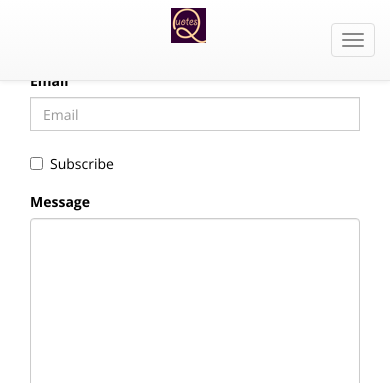
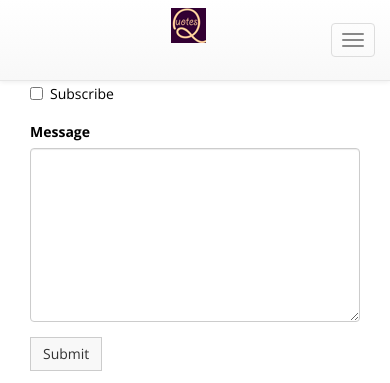
Before and after one commit to soutmesa/quotes, a PHP site: page /contact.php in a window 390 px wide; the page is wider, and only the part inside the window is pictured. Shown: the top 383 px of that part. Run offline with PHP 8.4, Linux system fonts and the light colour scheme.

Commit message:
updated margintop

```diff
--- a/contact.php
+++ b/contact.php
@@ -1,16 +1,16 @@
 <?php include('includes/header.php'); ?>
 
-	<div class="container" style="margin-top: 70px;">
-		<div class="col-lg-6">
+	<div class="container">
+		<div class="col-md-6 col-sm-12">
 			<form class="form-horizontal" role="form">
 				<div class="form-group">
-					<label for="inputEmail3" class="col-sm-2 control-label">Email</label>
-					<div class="col-sm-10">
+					<label for="inputEmail3" class="col-md-2 control-label">Email</label>
+					<div class="col-md-10">
 					  <input type="email" class="form-control" id="" placeholder="Email">
 					</div>
 				</div>
 				<div class="form-group">
-					<div class="col-sm-offset-2 col-sm-10">
+					<div class="col-md-offset-2 col-sm-10">
 						<div class="checkbox">
 							<label>
 								<input type="checkbox"> Subscribe
@@ -19,21 +19,21 @@
 					</div>
 				</div>
 				<div class="form-group">
-					<label for="inputPassword3" class="col-sm-2 control-label">Message</label>
-					<div class="col-sm-10">
+					<label for="inputPassword3" class="col-md-2 control-label">Message</label>
+					<div class="col-md-10">
 						<textarea class="form-control" rows="8"></textarea>
 					</div>
 				</div>
 				<div class="form-group">
-					<div class="col-sm-offset-2 col-sm-10">
+					<div class="col-md-offset-2 col-sm-10">
 					  <button type="submit" class="btn btn-default">Submit</button>
 					</div>
 				</div>
 			</form>
 		</div>
-		<div class="col-lg-6">
+		<div class="col-md-6 col-sm-12">
 			<div class="map">
-				<iframe src="https://www.google.com/maps/embed?pb=!1m14!1m8!1m3!1d1506.71022462298!2d104.8990666!3d11.5882283!3m2!1i1024!2i768!4f13.1!3m3!1m2!1s0x0000000000000000%3A0xec35b38bc42a4403!2z4Z6f4Z-S4Z6T4Z624Z6A4Z-L4Z6A4Z624Z6a4oCL4Z6X4Z684Z6Y4Z634Z6R4Z694Z6b4oCL4Z6C4Z-E4Z6A!5e1!3m2!1skm!2skh!4v1465547159615" width="600" height="450" frameborder="0" style="border:0" allowfullscreen></iframe>
+				<iframe src="https://www.google.com/maps/embed?pb=!1m14!1m8!1m3!1d1506.71022462298!2d104.8990666!3d11.5882283!3m2!1i1024!2i768!4f13.1!3m3!1m2!1s0x0000000000000000%3A0xec35b38bc42a4403!2z4Z6f4Z-S4Z6T4Z624Z6A4Z-L4Z6A4Z624Z6a4oCL4Z6X4Z684Z6Y4Z634Z6R4Z694Z6b4oCL4Z6C4Z-E4Z6A!5e1!3m2!1skm!2skh!4v1465547159615" width="100%" frameborder="0" style="border:0" allowfullscreen></iframe>
 			</div>
 		</div>
 	</div>
--- a/css/style.css
+++ b/css/style.css
@@ -50,7 +50,7 @@ body {
 	.scroll-top-wrapper {
 		display: none !important;
 	}
-	#slider {
+	.slider {
 		margin-top: 90px !important;
 	}
 }
--- a/index.php
+++ b/index.php
@@ -1,7 +1,7 @@
 <?php include('includes/header.php'); ?>
 		<!-- START SLIDER -->
 
-		<div class="slider" id="slider">
+		<div class="slider">
 			<div class="container">
 				<div id="about-slider">
 					<div id="carousel-slider" class="carousel slide" data-ride="carousel">
--- a/js/menuChange.js
+++ b/js/menuChange.js
@@ -1,7 +1,7 @@
 $(document).ready (function () {
   if($(window).width() > 767){
     //alert($(window).width());
-    $('.slider').css('margin-top', '100');
+    $('.navbar').removeClass('navbar-fixed-top');
     $('.navbar').removeClass('on-scroll');
     $(window).scroll (function () {
       var sT = $(this).scrollTop();
```
Lines whose indentation alone changed are shown as unchanged.
